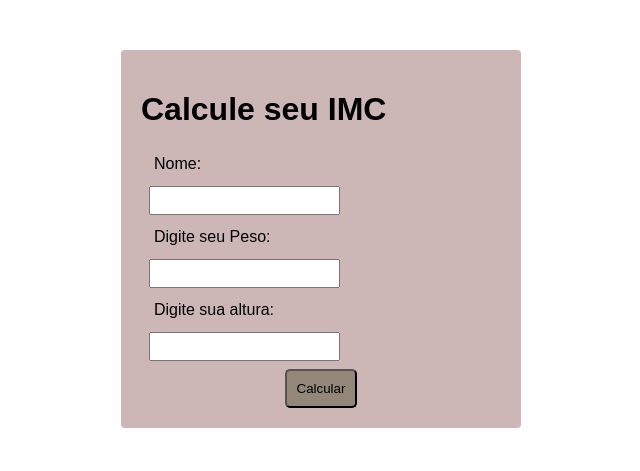
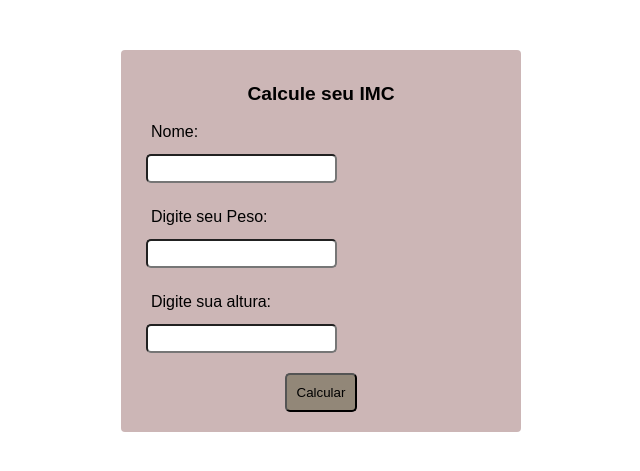
Before and after one commit to Lucas-Ribeiro7/imc, a PHP site: page / in a window 1280 px wide. Shown: the top 471 px of the page, without its empty margins (319-959 px from the left). Run offline with PHP 8.4, Linux system fonts and the light colour scheme.

Commit message:
upload-starting-javascript

```diff
--- a/assets/imc.js
+++ b/assets/imc.js
@@ -0,0 +1,7 @@
+function Calcule(){
+
+    var name = getElementById('userName');
+    var height = getElementById('userHeight');
+    var weight = getElementById('userWeight');
+
+}
--- a/assets/style.css
+++ b/assets/style.css
@@ -3,6 +3,10 @@ body{
     width: 400px;
     padding: 50px;
     margin: auto;
+}
+.title{
+    font-size:larger ;
+    text-align: center;
 }
 .form{
     border-radius: 4px;
@@ -13,7 +17,14 @@ body{
 form input, label{
     display: block;
     padding: 5px;
-    margin: 8px;
+    margin: 8px 5px;
+}
+.textUser{
+    margin-top: 5px;
+    border-radius: 5px;
+}
+form input:not(:last-child){
+    margin-bottom: 20px;
 }
 .button{
     margin: auto;
@@ -23,5 +34,5 @@ form input, label{
     cursor: pointer;
 }
 .button:hover{
-    background-color: rgb(94, 88, 80);
+    background-color: rgb(143, 140, 136);
 }
--- a/index.html
+++ b/index.html
@@ -11,22 +11,25 @@
 <body>
 
     <div class="form">
-        <h1>Calcule seu IMC</h1>
+        <h1 class="title">Calcule seu IMC</h1>
 
         <form action="" method="POST">
             <label for="userName">Nome:</label>
-            <input type="text" name="userName">
+            <input type="text" name="userName" class="textUser" id="userName">
 
             <label for="userHeight">Digite seu Peso:</label>
-            <input type="text" name="userHeight">
+            <input type="text" name="userHeight" class="textUser" id="userHeight">
 
             <label for="userWeight">Digite sua altura:</label>
-            <input type="text" name="userWeight">
+            <input type="text" name="userWeight" class="textUser"id="userWeight">
 
-            <input type="button" value="Calcular" class="button">
+            <input type="button" onclick="Calcule()" class="button" value="Calcular">
         </form>
     </div>
 
+    <div class="result">
+
+    </div>
 
 </body>
 </html>
```
